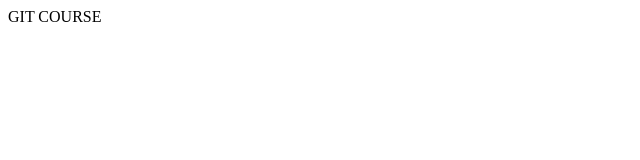
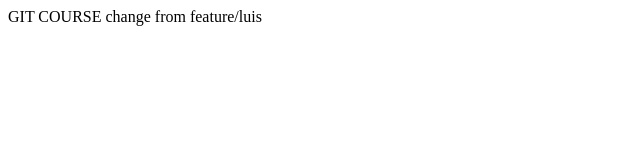
Before and after one commit to Luisolml/git, a plain HTML site: page index.html in a window 1280 px wide. Shown: the whole page, without its empty margins (0-640 px from the left). Drawn offline with Linux system fonts and the light colour scheme.

Commit message:
add new line from feature/luis

```diff
--- a/index.html
+++ b/index.html
@@ -8,5 +8,6 @@
 </head>
 <body>
     GIT COURSE
+    change from feature/luis
 </body>
 </html>
```
